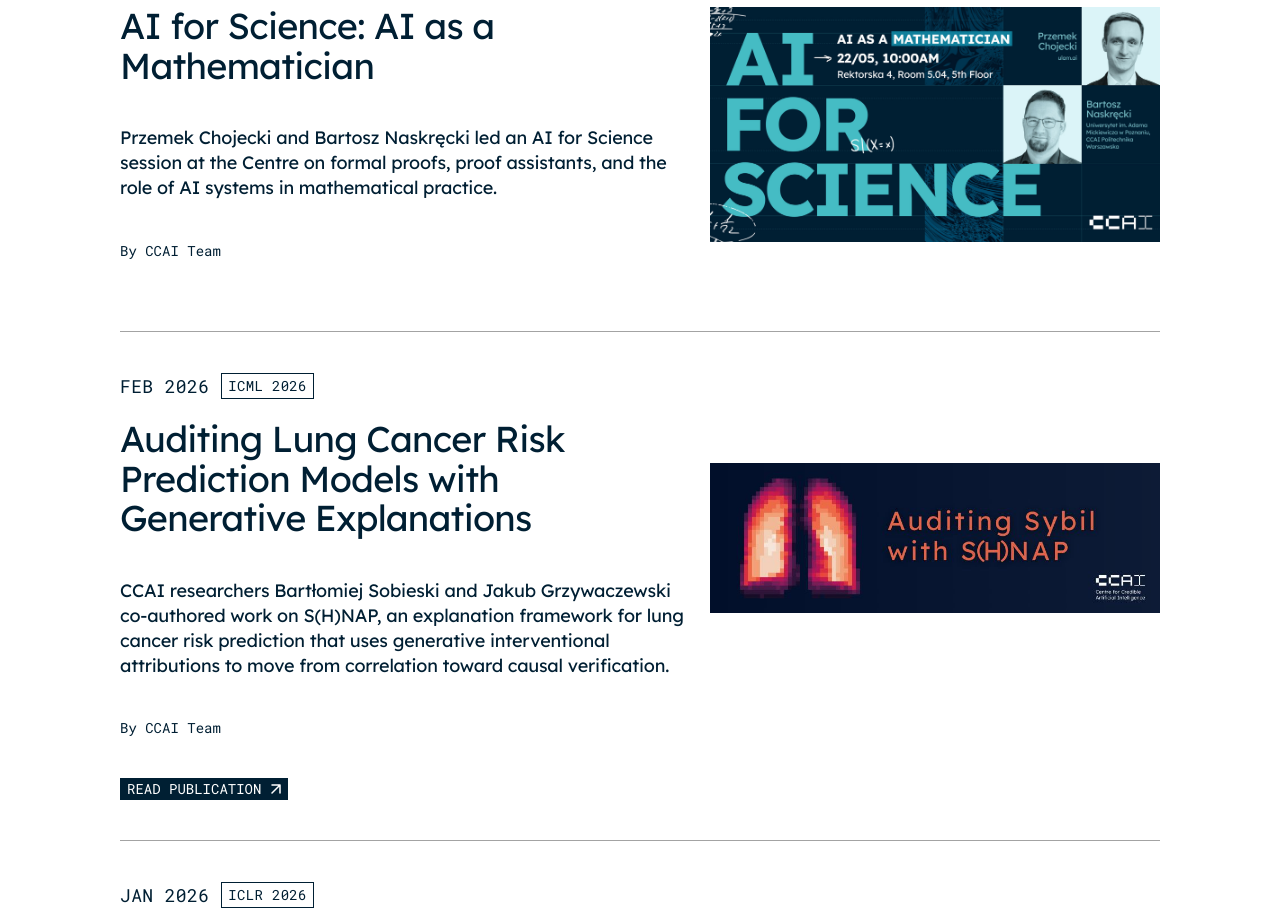
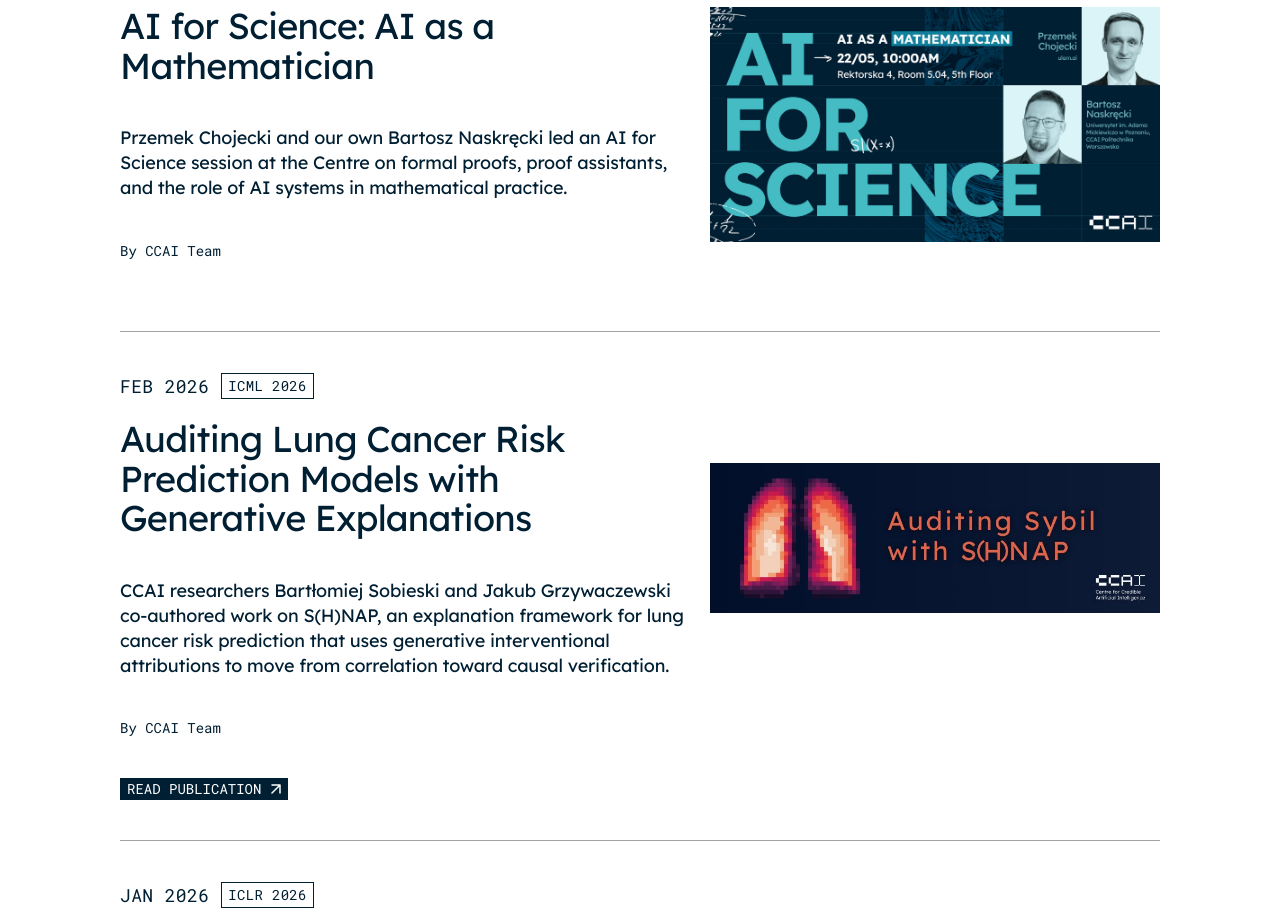
Before and after one commit to CredibleAI/CredibleAI.github.io, a Next.js app: page /news in a window 1280 px wide. Shown: the part 1440-2362 px from the top of the page. Built offline with nearby package versions, Linux system fonts and the light colour scheme; no server answers.

Commit message:
Credit Bartosz Naskręcki as one of our own researchers.

```diff
--- a/src/data/news/ai-for-science-ai-as-a-mathematician.ts
+++ b/src/data/news/ai-for-science-ai-as-a-mathematician.ts
@@ -5,7 +5,7 @@ export const aiForScienceAiAsAMathematician: Article = {
   title: "AI for Science: AI as a Mathematician",
   subtitle: "may 22, 2026",
   description:
-    "Przemek Chojecki and Bartosz Naskręcki led an AI for Science session at the Centre on formal proofs, proof assistants, and the role of AI systems in mathematical practice.",
+    "Przemek Chojecki and our own Bartosz Naskręcki led an AI for Science session at the Centre on formal proofs, proof assistants, and the role of AI systems in mathematical practice.",
   heroImage: {
     src: "/images/news/ai-for-science-poster.jpg",
     alt: "AI for Science poster: AI as a Mathematician, 22 May, Rektorska 4, with Przemek Chojecki and Bartosz Naskręcki",
@@ -25,7 +25,7 @@ export const aiForScienceAiAsAMathematician: Article = {
     {
       id: "intro",
       type: "paragraph",
-      text: "On 22 May 2026, the Centre for Credible AI hosted AI as a Mathematician, a session in the AI for Science series, at Rektorska 4 in Warsaw. The session was led by Przemek Chojecki of ulam.ai and Bartosz Naskręcki of Adam Mickiewicz University in Poznań and the Centre for Credible AI.",
+      text: "On 22 May 2026, the Centre for Credible AI hosted AI as a Mathematician, a session in the AI for Science series, at Rektorska 4 in Warsaw. The session was led by Przemek Chojecki of ulam.ai and by our own Bartosz Naskręcki, a researcher at the Centre for Credible AI and at Adam Mickiewicz University in Poznań.",
     },
     {
       id: "talks",
```
